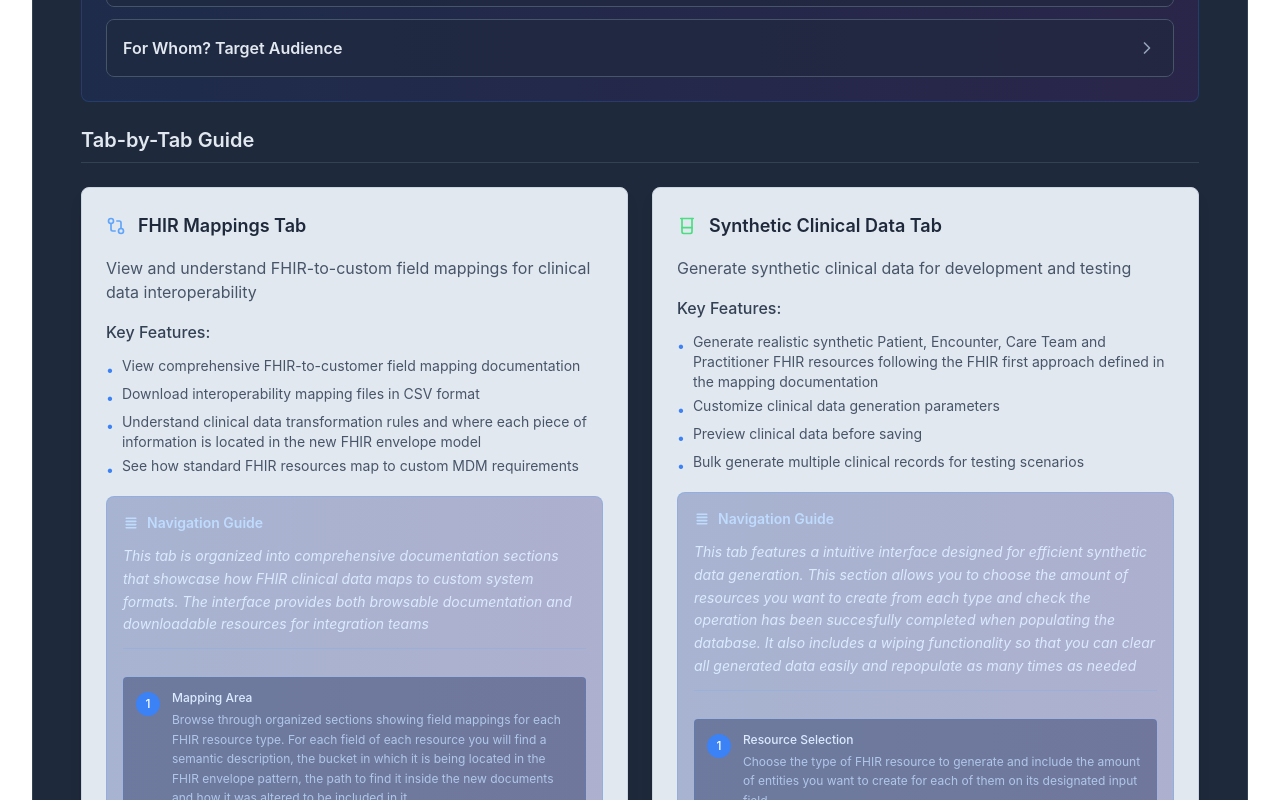
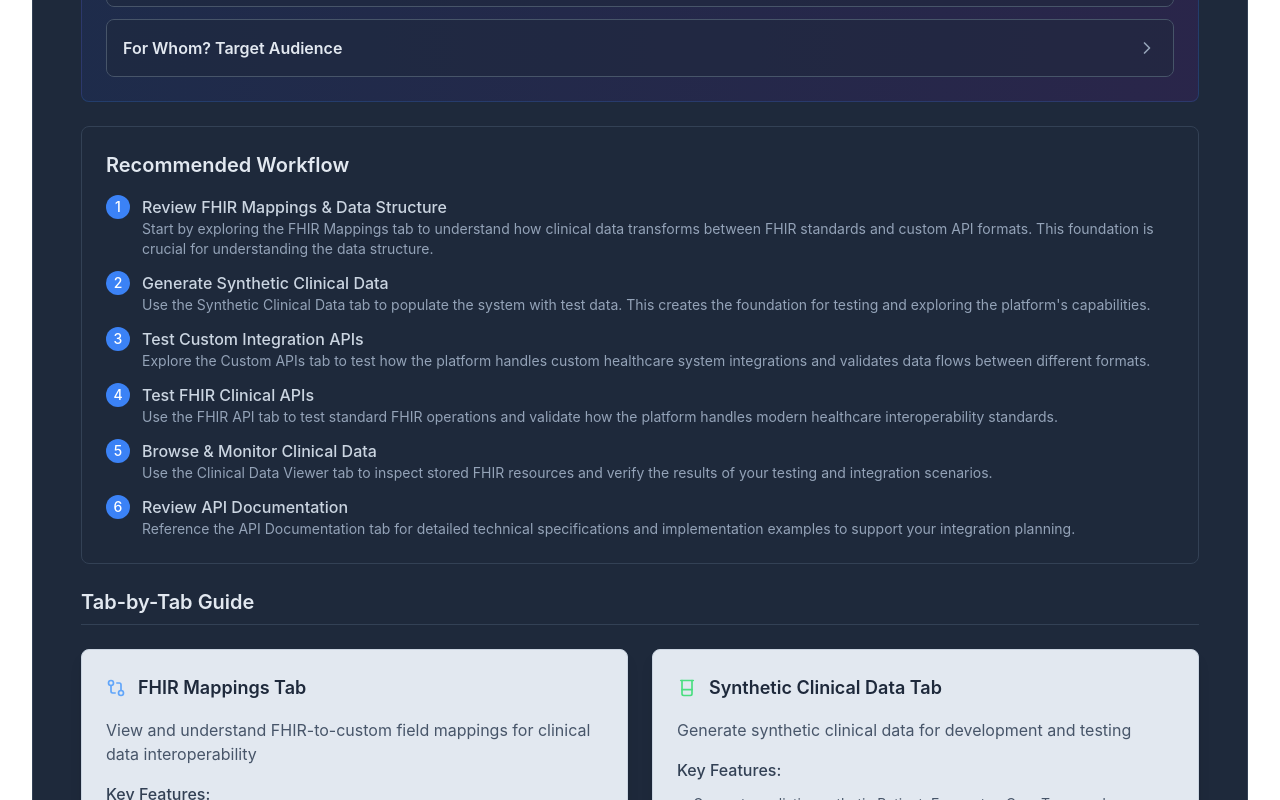
Before and after one commit to mongodb-industry-solutions/hybrid-fhir-odl, a Next.js app in the folder frontend/: page / in a window 1280 px wide. Shown: the part 740-1540 px from the top of the page. Built offline with nearby package versions, Linux system fonts and the light colour scheme.

Commit message:
Revise workflow section in ExplanationTab for clarity and improved guidance

```diff
--- a/frontend/components/views/ExplanationTab.jsx
+++ b/frontend/components/views/ExplanationTab.jsx
@@ -221,6 +221,55 @@ const ExplanationTab = () => {
         )}
       </div>
 
+      {/* Workflow Section */}
+      <div className="bg-slate-800 rounded-lg p-6 border border-slate-700">
+        <h2 className="text-xl font-semibold text-slate-200 mb-4">Recommended Workflow</h2>
+        <div className="space-y-3">
+          <div className="flex items-start gap-3">
+            <span className="flex-shrink-0 w-6 h-6 bg-blue-500 text-white rounded-full flex items-center justify-center text-sm font-medium">1</span>
+            <div>
+              <h3 className="font-medium text-slate-300">Review FHIR Mappings & Data Structure</h3>
+              <p className="text-sm text-slate-400">Start by exploring the FHIR Mappings tab to understand how clinical data transforms between FHIR standards and custom API formats. This foundation is crucial for understanding the data structure.</p>
+            </div>
+          </div>
+          <div className="flex items-start gap-3">
+            <span className="flex-shrink-0 w-6 h-6 bg-blue-500 text-white rounded-full flex items-center justify-center text-sm font-medium">2</span>
+            <div>
+              <h3 className="font-medium text-slate-300">Generate Synthetic Clinical Data</h3>
+              <p className="text-sm text-slate-400">Use the Synthetic Clinical Data tab to populate the system with test data. This creates the foundation for testing and exploring the platform's capabilities.</p>
+            </div>
+          </div>
+          <div className="flex items-start gap-3">
+            <span className="flex-shrink-0 w-6 h-6 bg-blue-500 text-white rounded-full flex items-center justify-center text-sm font-medium">3</span>
+            <div>
+              <h3 className="font-medium text-slate-300">Test Custom Integration APIs</h3>
+              <p className="text-sm text-slate-400">Explore the Custom APIs tab to test how the platform handles custom healthcare system integrations and validates data flows between different formats.</p>
+            </div>
+          </div>
+          <div className="flex items-start gap-3">
+            <span className="flex-shrink-0 w-6 h-6 bg-blue-500 text-white rounded-full flex items-center justify-center text-sm font-medium">4</span>
+            <div>
+              <h3 className="font-medium text-slate-300">Test FHIR Clinical APIs</h3>
+              <p className="text-sm text-slate-400">Use the FHIR API tab to test standard FHIR operations and validate how the platform handles modern healthcare interoperability standards.</p>
+            </div>
+          </div>
+          <div className="flex items-start gap-3">
+            <span className="flex-shrink-0 w-6 h-6 bg-blue-500 text-white rounded-full flex items-center justify-center text-sm font-medium">5</span>
+            <div>
+              <h3 className="font-medium text-slate-300">Browse & Monitor Clinical Data</h3>
+              <p className="text-sm text-slate-400">Use the Clinical Data Viewer tab to inspect stored FHIR resources and verify the results of your testing and integration scenarios.</p>
+            </div>
+          </div>
+          <div className="flex items-start gap-3">
+            <span className="flex-shrink-0 w-6 h-6 bg-blue-500 text-white rounded-full flex items-center justify-center text-sm font-medium">6</span>
+            <div>
+              <h3 className="font-medium text-slate-300">Review API Documentation</h3>
+              <p className="text-sm text-slate-400">Reference the API Documentation tab for detailed technical specifications and implementation examples to support your integration planning.</p>
+            </div>
+          </div>
+        </div>
+      </div>
+
       {/* Tab Explanations */}
       <div className="space-y-6">
         <h2 className="text-xl font-semibold text-slate-200 border-b border-slate-700 pb-2">
@@ -302,48 +351,6 @@ const ExplanationTab = () => {
         </div>
       </div>
 
-      {/* Workflow Section */}
-      <div className="bg-slate-800 rounded-lg p-6 border border-slate-700">
-        <h2 className="text-xl font-semibold text-slate-200 mb-4">Clinical Data Management Workflow</h2>
-        <div className="space-y-3">
-          <div className="flex items-start gap-3">
-            <span className="flex-shrink-0 w-6 h-6 bg-blue-500 text-white rounded-full flex items-center justify-center text-sm font-medium">1</span>
-            <div>
-              <h3 className="font-medium text-slate-300">Start with Healthcare Documentation</h3>
-              <p className="text-sm text-slate-400">Review the Healthcare API Documentation to understand FHIR endpoints and clinical data structures.</p>
-            </div>
-          </div>
-          <div className="flex items-start gap-3">
-            <span className="flex-shrink-0 w-6 h-6 bg-blue-500 text-white rounded-full flex items-center justify-center text-sm font-medium">2</span>
-            <div>
-              <h3 className="font-medium text-slate-300">Understand FHIR Mappings</h3>
-              <p className="text-sm text-slate-400">Check the FHIR Mappings tab to see how clinical data transforms between FHIR standards and custom formats.</p>
-            </div>
-          </div>
-          <div className="flex items-start gap-3">
-            <span className="flex-shrink-0 w-6 h-6 bg-blue-500 text-white rounded-full flex items-center justify-center text-sm font-medium">3</span>
-            <div>
-              <h3 className="font-medium text-slate-300">Generate Clinical Test Data</h3>
-              <p className="text-sm text-slate-400">Use the Synthetic Clinical Data tab to create test data for development and testing.</p>
-            </div>
-          </div>
-          <div className="flex items-start gap-3">
-            <span className="flex-shrink-0 w-6 h-6 bg-blue-500 text-white rounded-full flex items-center justify-center text-sm font-medium">4</span>
-            <div>
-              <h3 className="font-medium text-slate-300">Test Healthcare APIs</h3>
-              <p className="text-sm text-slate-400">Use both FHIR Clinical API and Custom Integration APIs tabs to validate clinical data flows and responses.</p>
-            </div>
-          </div>
-          <div className="flex items-start gap-3">
-            <span className="flex-shrink-0 w-6 h-6 bg-blue-500 text-white rounded-full flex items-center justify-center text-sm font-medium">5</span>
-            <div>
-              <h3 className="font-medium text-slate-300">Monitor Clinical Data</h3>
-              <p className="text-sm text-slate-400">Use the Clinical Data Viewer tab to inspect stored FHIR resources and verify healthcare integration results.</p>
-            </div>
-          </div>
-        </div>
-      </div>
-
       {/* Tips Section */}
       {/* <div className="bg-gradient-to-r from-emerald-900/20 to-teal-900/20 rounded-lg p-6 border border-emerald-500/20">
         <h2 className="text-xl font-semibold text-slate-200 mb-4">Clinical Data Management Pro Tips</h2>
```
